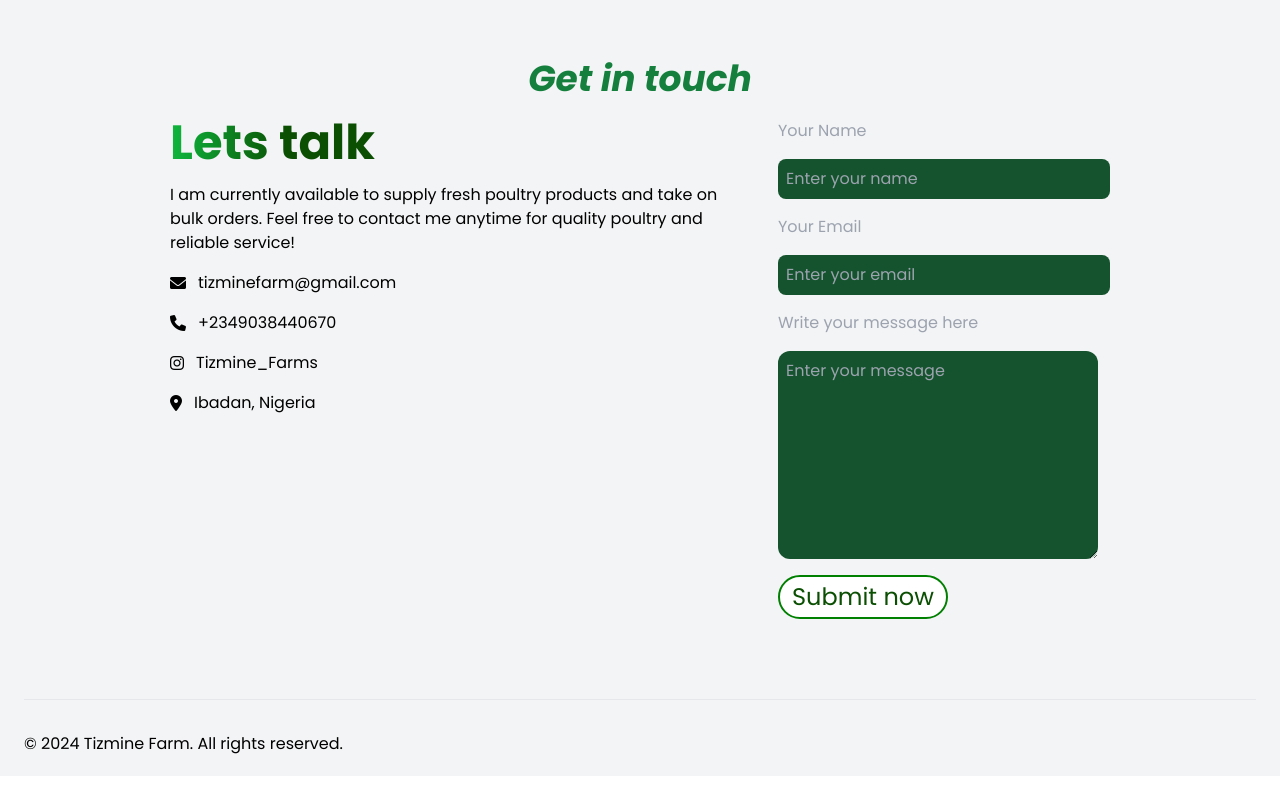
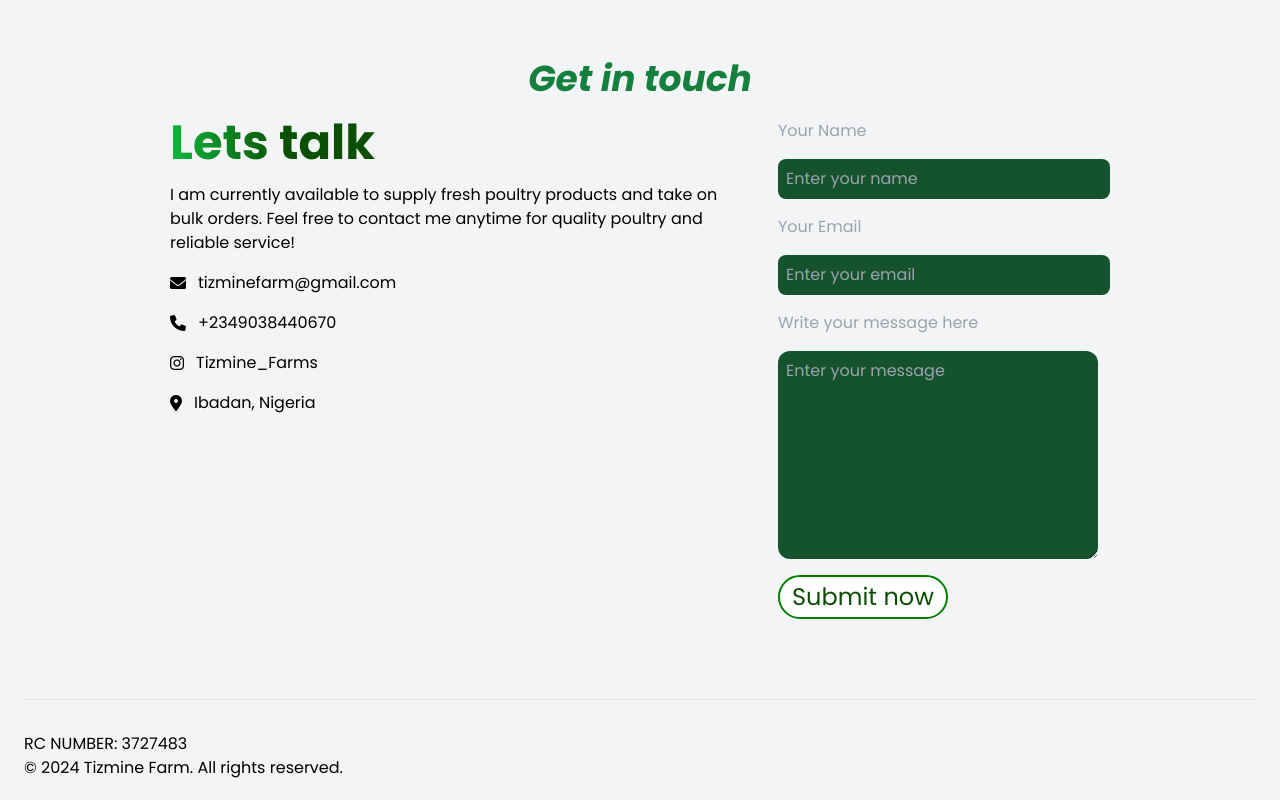
Before and after one commit to iDebugg/Tizmine-Farm, a React (Create React App) app: page / in a window 1280 px wide. Shown: the part 3159-3959 px from the top of the page. Before the commit the page ends 3935 px from the top, so only its background shows below. Built offline with nearby package versions, Linux system fonts and the light colour scheme.

Commit message:
third commit

```diff
--- a/src/Components/Contact.jsx
+++ b/src/Components/Contact.jsx
@@ -4,7 +4,7 @@ const Contact = () => {
     event.preventDefault();
     const formData = new FormData(event.target);
 
-    formData.append("access_key", "d161a33e-2e53-4cf3-ae11-6cfe74e4367d");
+    formData.append("access_key", "10a13b63-73e9-43ec-8ed8-830f7036dc96");
 
     const object = Object.fromEntries(formData);
     const json = JSON.stringify(object);
@@ -71,7 +71,7 @@ const Contact = () => {
             type="text"
             placeholder="Enter your name"
             name="name"
-            className="bg-green-900 p-2 rounded-lg border-none	outline-none min-w-80"
+            className="bg-green-900 p-2 text-white rounded-lg border-none	outline-none min-w-80"
           />
           <label htmlFor="" className="text-gray-400">
             Your Email
@@ -80,7 +80,7 @@ const Contact = () => {
             type="email"
             placeholder="Enter your email"
             name="email"
-            className="bg-green-900  p-2 rounded-lg border-none	outline-none min-w-80"
+            className="bg-green-900  p-2 rounded-lg text-white border-none	outline-none min-w-80"
           />
           <label htmlFor="" className="text-gray-400">
             Write your message here
@@ -89,7 +89,7 @@ const Contact = () => {
             name="message"
             rows="8"
             placeholder="Enter your message"
-            className="border-none	outline-none rounded-xl p-2 bg-green-900  min-w-80"
+            className="border-none	outline-none rounded-xl p-2 text-white bg-green-900  min-w-80"
           ></textarea>
           <button
             type="submit"
--- a/src/Components/Footer.jsx
+++ b/src/Components/Footer.jsx
@@ -16,7 +16,8 @@ const Footer = () => {
             </div>
         </div> */}
         <hr />
-        <div className="footer-bottom display: flex justify-between mb-5">
+        <div className="footer-bottom display: GRID justify-between mb-5">
+        <p className='footer-bottom-left'>RC NUMBER: 3727483</p>
             <p className='footer-bottom-left'>© 2024 Tizmine Farm. All rights reserved. </p>
             <div className="footer-bottom-right display: flex gap-3">
                 {/* <p>Terms of services</p>
```
Also changed, not shown: src/assets/Egg-Crate-1.jpg (added), 1 other file (tests, documents, lock files or other folders).
